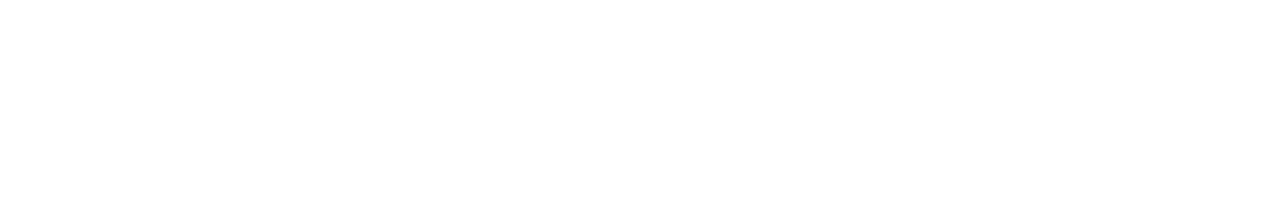
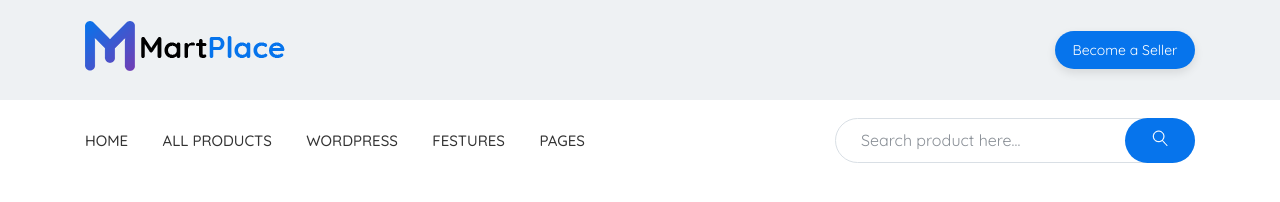
Before and after one commit to yegorPomaskin/martplace, a website: page app/index.html in a window 1280 px wide. Drawn offline with nearby package versions, Linux system fonts and the light colour scheme; files that its build step writes are made by us from their sources.

Commit message:
added header

```diff
--- a/app/index.html
+++ b/app/index.html
@@ -4,10 +4,55 @@
   <meta charset="UTF-8">
   <meta name="viewport" content="width=device-width, initial-scale=1.0">
   <title>martplace</title>
+  <link href="https://fonts.googleapis.com/css2?family=Quicksand:wght@300;400;500;700&display=swap" rel="stylesheet">
   <link rel="stylesheet" href="css/libs.min.css">
   <link rel="stylesheet" href="css/style.min.css">
 </head>
 <body>
+
+  <header>
+
+    <div class="header__top">
+      <div class="container">
+        <div class="header__top-inner">
+          <div class="header__logo">
+            <a href="#">
+              <img src="images/logo.png" alt="">
+            </a>
+          </div>
+          <a class="header__btn" href="#">Become a Seller</a>
+        </div>
+      </div>
+    </div>
+
+    <div class="header__menu">
+      <div class="container">
+        <div class="header__menu-inner">
+
+          <nav class="menu">
+            <ul class="menu__list">
+              <li><a href="#">Home</a></li>
+              <li><a href="#">All Products</a></li>
+              <li><a href="#">Wordpress</a></li>
+              <li><a href="#">Festures</a></li>
+              <li><a href="#">Pages</a></li>
+            </ul>
+          </nav>
+
+          <div class="menu__search">
+            <form class="menu__search-form">
+              <input type="text" placeholder="Search product here..." required>
+              <button type="submit">
+                <img src="images/icons/search.png" alt="">
+              </button>
+            </form>
+          </div>
+
+        </div>
+      </div>
+    </div>
+
+  </header>
 
   <script src="https://ajax.googleapis.com/ajax/libs/jquery/3.5.1/jquery.min.js"></script>
   <script src="js/libs.min.js"></script>
--- a/app/scss/_global.scss
+++ b/app/scss/_global.scss
@@ -0,0 +1,26 @@
+html{
+  box-sizing: border-box;
+}
+*, *::before, *::after{
+  box-sizing: inherit;
+}
+a{
+  display: inline-block;
+  text-decoration: none;
+}
+ul, li{
+  margin: 0;
+  padding: 0;
+  list-style: none;
+}
+body{
+  font-family: 'Quicksand', sans-serif;
+  font-weight: 400;
+  font-size: 16px;
+  line-height: 30px;
+}
+.container{
+  width: 1140px;
+  margin: 0 auto;
+  padding: 0 15px;
+}
--- a/app/scss/_vars.scss
+++ b/app/scss/_vars.scss
@@ -0,0 +1,2 @@
+$blue: #0674ec;
+$grey: #eef1f3;
--- a/app/scss/style.scss
+++ b/app/scss/style.scss
@@ -1,6 +1,78 @@
-html{
-  box-sizing: border-box;
+@import 'vars';
+@import 'global';
+
+.header__top{
+  background-color: $grey;
 }
-*, *::before, *::after{
-  box-sizing: inherit;
+.header__top-inner{
+  display: flex;
+  justify-content: space-between;
+  height: 100px;
+  align-items: center;
 }
+.header__btn{
+  font-size: 14px;
+  line-height: 28px;
+  padding: 5px 10px;
+  width: 140px;
+  border-radius: 70px;
+  color: #fff;
+  background-color: $blue;
+  text-align: center;
+  box-shadow: 0px 4px 10px 0px rgba(0, 0, 0, 0.1);
+}
+.header__menu-inner{
+  display: flex;
+  justify-content: space-between;
+  align-items: center;
+}
+.menu{
+  display: flex;
+  align-items: center;
+  height: 80px;
+}
+.menu__list{
+  li{
+    display: inline-block;
+    & + li{
+      margin-left: 30px;
+    }
+  }
+  a{
+    color: #333;
+    text-transform: uppercase;
+    font-weight: 500;
+    font-size: 15px;
+  }
+}
+.menu__search{
+  text-align: center;
+  &-form{
+    min-width: 360px;
+    position: relative;
+    input{
+      display: block;
+      width: 100%;
+      border-radius: 25px;
+      height: 45px;
+      border: 1px solid #d9dfe5;
+      line-height: 30px;
+      padding-left: 25px;
+      padding-right: 70px;
+      &::placeholder{
+        color: #898f96;
+      }
+    }
+    button{
+      position: absolute;
+      border: none;
+      background-color: $blue;
+      color: #fff;
+      width: 70px;
+      height: 45px;
+      top: 0;
+      right: 0;
+      border-radius: 25px;
+    }
+  }
+}
```
Also changed, not shown: app/images/icons/search.png (added), app/images/logo.png (added), app/images/search.png (added).
